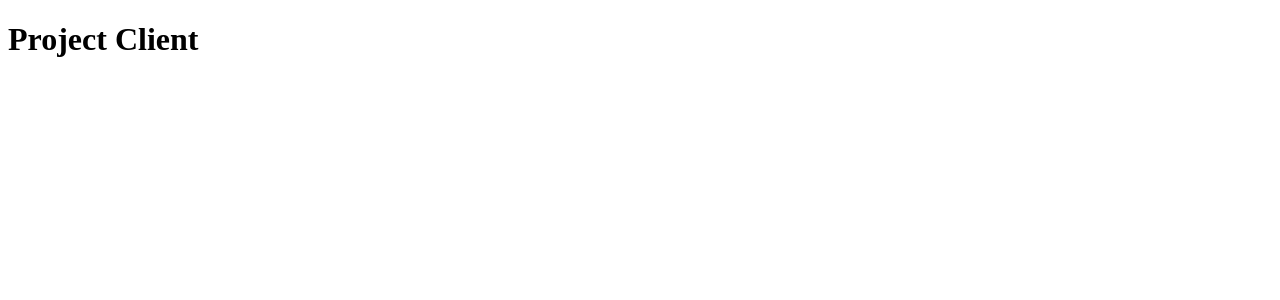
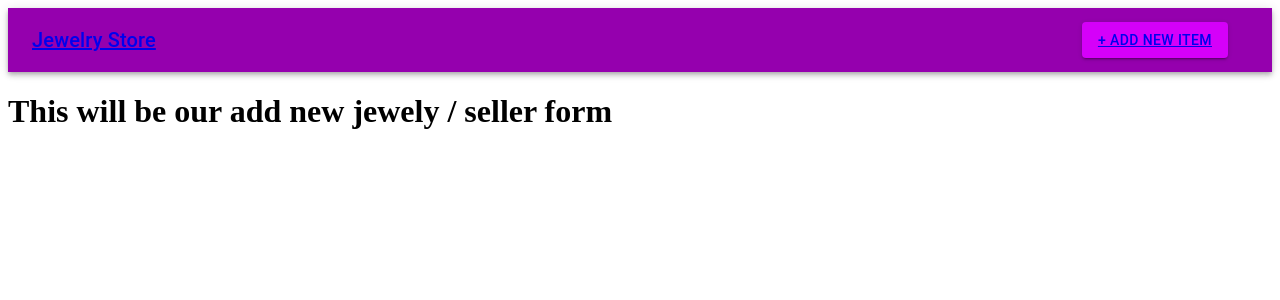
Before and after one commit to angelatolwani/phase-4-project, a React (Create React App) app in the folder client/: page /form in a window 1280 px wide. Shown: the top 300 px of the page. Built offline with nearby package versions, Linux system fonts and the light colour scheme.

Commit message:
routes set up

```diff
--- a/client/src/components/App.js
+++ b/client/src/components/App.js
@@ -1,8 +1,15 @@
-import React, { useEffect, useState } from "react";
-import { Switch, Route } from "react-router-dom";
+import { Outlet } from "react-router-dom"
+import Header from "./Header";
 
 function App() {
-  return <h1>Project Client</h1>;
+  return (
+    <div className="app">
+      <header className="App-header">
+       <Header />
+      </header>
+      <Outlet />
+    </div>
+  );
 }
 
 export default App;
--- /dev/null
+++ b/client/src/components/Form.js
@@ -0,0 +1,9 @@
+function Form() {
+    return (
+        <h1>
+            This will be our add new jewely / seller form
+        </h1>
+    )
+}
+
+export default Form
--- /dev/null
+++ b/client/src/components/Header.js
@@ -0,0 +1,45 @@
+import { NavLink } from "react-router-dom";
+import AppBar from "@mui/material/AppBar";
+import Box from "@mui/material/Box";
+import Toolbar from "@mui/material/Toolbar";
+import Typography from "@mui/material/Typography";
+import Button from "@mui/material/Button";
+import { createTheme, ThemeProvider } from "@mui/material/styles";
+import { lime, purple } from "@mui/material/colors";
+
+const theme = createTheme({
+  palette: {
+    primary: {
+      main: '#9500ae'
+    },
+    secondary: purple,
+  },
+});
+
+function Header() {
+  return (
+    <>
+      <ThemeProvider theme={theme}>
+        <Box sx={{ flexGrow: 1 }}>
+          <AppBar position="static">
+            <Toolbar color="primary">
+              <Typography variant="h6" component="div" sx={{ flexGrow: 1 }}>
+                <NavLink className="nav-link" to="/">
+                  Jewelry Store
+                </NavLink>
+              </Typography>
+              <Button color="secondary" variant="contained" sx={{marginRight:"20px"}}>
+                <NavLink className="nav-link" to="/form">
+                  + Add New Item
+                </NavLink>{" "}
+              </Button>
+            </Toolbar>
+          </AppBar>
+        </Box>
+        <nav></nav>
+      </ThemeProvider>
+    </>
+  );
+}
+
+export default Header;
--- /dev/null
+++ b/client/src/components/Home.js
@@ -0,0 +1,7 @@
+function Home() {
+    return (
+        <h1>Jewelry to be displayed here</h1>
+    )
+}
+
+export default Home
--- a/client/src/index.js
+++ b/client/src/index.js
@@ -1,8 +1,11 @@
-import React from "react";
-import App from "./components/App";
-import "./index.css";
-import { createRoot } from "react-dom/client";
+import React from 'react';
+import ReactDOM from 'react-dom/client';
+import './index.css';
+import { createBrowserRouter, RouterProvider } from "react-router-dom";
+import routes from "./routes";
 
-const container = document.getElementById("root");
-const root = createRoot(container);
-root.render(<App />);
+const router = createBrowserRouter(routes)
+
+
+const root = ReactDOM.createRoot(document.getElementById('root'));
+root.render( <RouterProvider router={router} /> );
--- /dev/null
+++ b/client/src/routes.js
@@ -0,0 +1,32 @@
+import App from "./components/App"
+import Home from "./components/Home"
+import Form from "./components/Form"
+import Sellers from "./components/Sellers"
+import SellerDetails from "./components/SellerDetails"
+
+const routes = [
+    {
+      path: "/",
+      element: <App />,
+      children: [
+        {
+          path: "/",
+          element: <Home />,
+        },
+        {
+          path: "/form",
+          element: <Form />,
+        },
+        {
+          path: "/sellers",
+          element: <Sellers />,
+        },
+        {
+          path: "/sellers/:id",
+          element: <SellerDetails />,
+        },
+      ],
+    },
+  ];
+
+  export default routes;
```
Also changed, not shown: client/package.json (+7 -2 lines), client/src/components/SellerDetails.js (added), client/src/components/Sellers.js (added).
